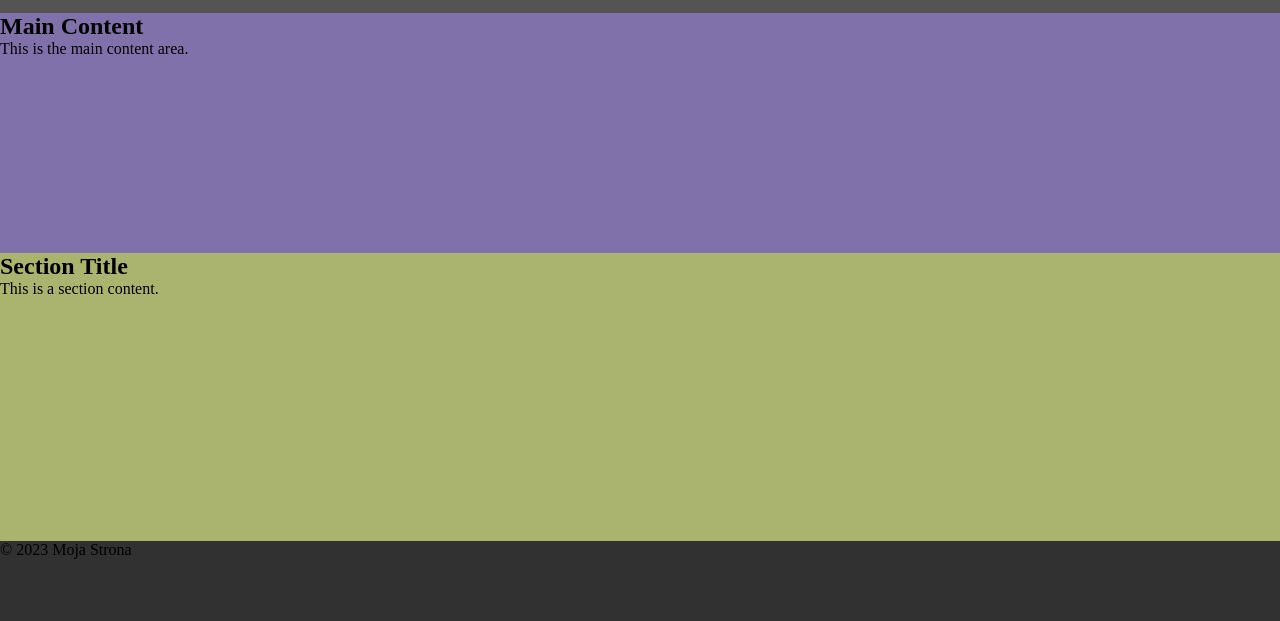
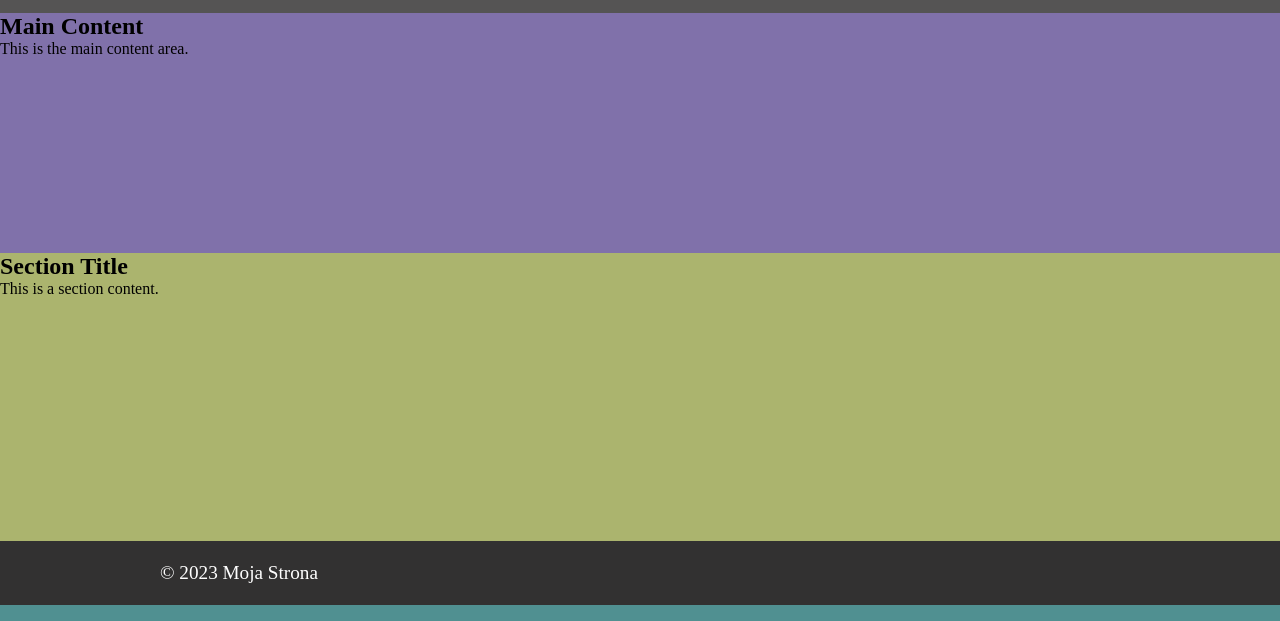
Before and after one commit to Walenty14/Chat_menu_1_linki, a plain HTML site: page index.html in a window 1280 px wide. Shown: the part 179-800 px from the top of the page. Drawn offline with Linux system fonts and the light colour scheme.

Commit message:
Oscylacja Footer

```diff
--- a/style.css
+++ b/style.css
@@ -51,5 +51,9 @@ section {
 }
 footer {
     background-color: #323131;
-    height: 10vh;
+    height: 8vh;
+    color: white;
+    font-size: 1.2rem;
+    line-height: 8vh;
+    padding: 0 10rem;
 }
```
